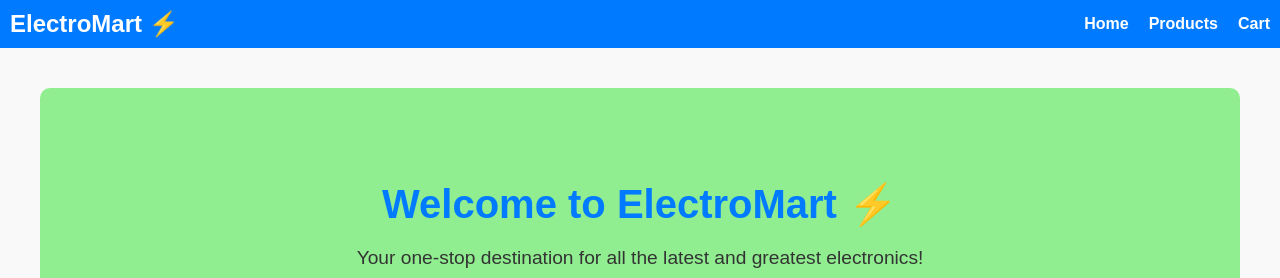
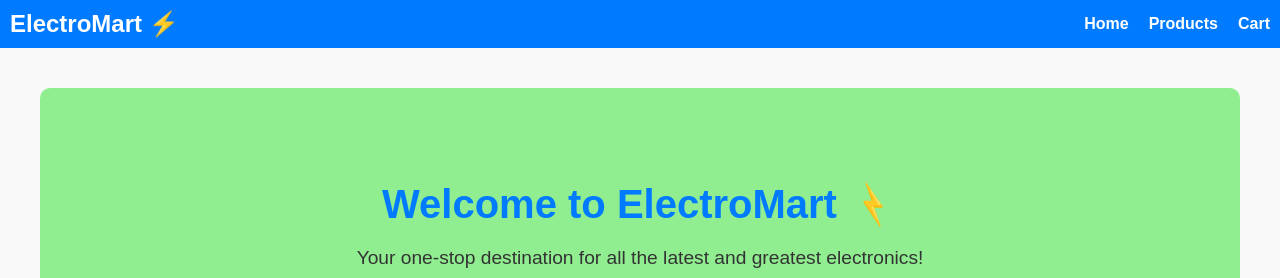
Before and after one commit to Team524342/Electro-E-commers, a React (Create React App) app in the folder frontend/: page / in a window 1280 px wide. Shown: the top 278 px of the page. Built offline with nearby package versions, Linux system fonts and the light colour scheme; the HTML template or start-up script is replaced by a standard one.

Commit message:
add rotation

```diff
--- a/frontend/src/App.css
+++ b/frontend/src/App.css
@@ -376,3 +376,15 @@ p {
   text-align: center;
   font-size: 14px;
 }
+
+.bolt {
+  display: inline-block;
+  transform-style: preserve-3d;
+  animation: yawRotation 1.5s linear infinite; /* faster rotation */
+}
+
+/* Smooth yaw rotation (around vertical Y-axis) */
+@keyframes yawRotation {
+  0%   { transform: rotateY(0deg); }
+  100% { transform: rotateY(360deg); }
+}
--- a/frontend/src/pages/home.jsx
+++ b/frontend/src/pages/home.jsx
@@ -6,7 +6,8 @@ function Home() {
   return (
     <div className="home-container">
       <section className="hero">
-        <h1>Welcome to ElectroMart ⚡</h1>
+        <h1>Welcome to ElectroMart <span class="bolt">⚡</span></h1>
+
         <p>Your one-stop destination for all the latest and greatest electronics!</p>
         <Link to="/products">
           <button className="shop-btn">🛍️ Start Shopping</button>
```
